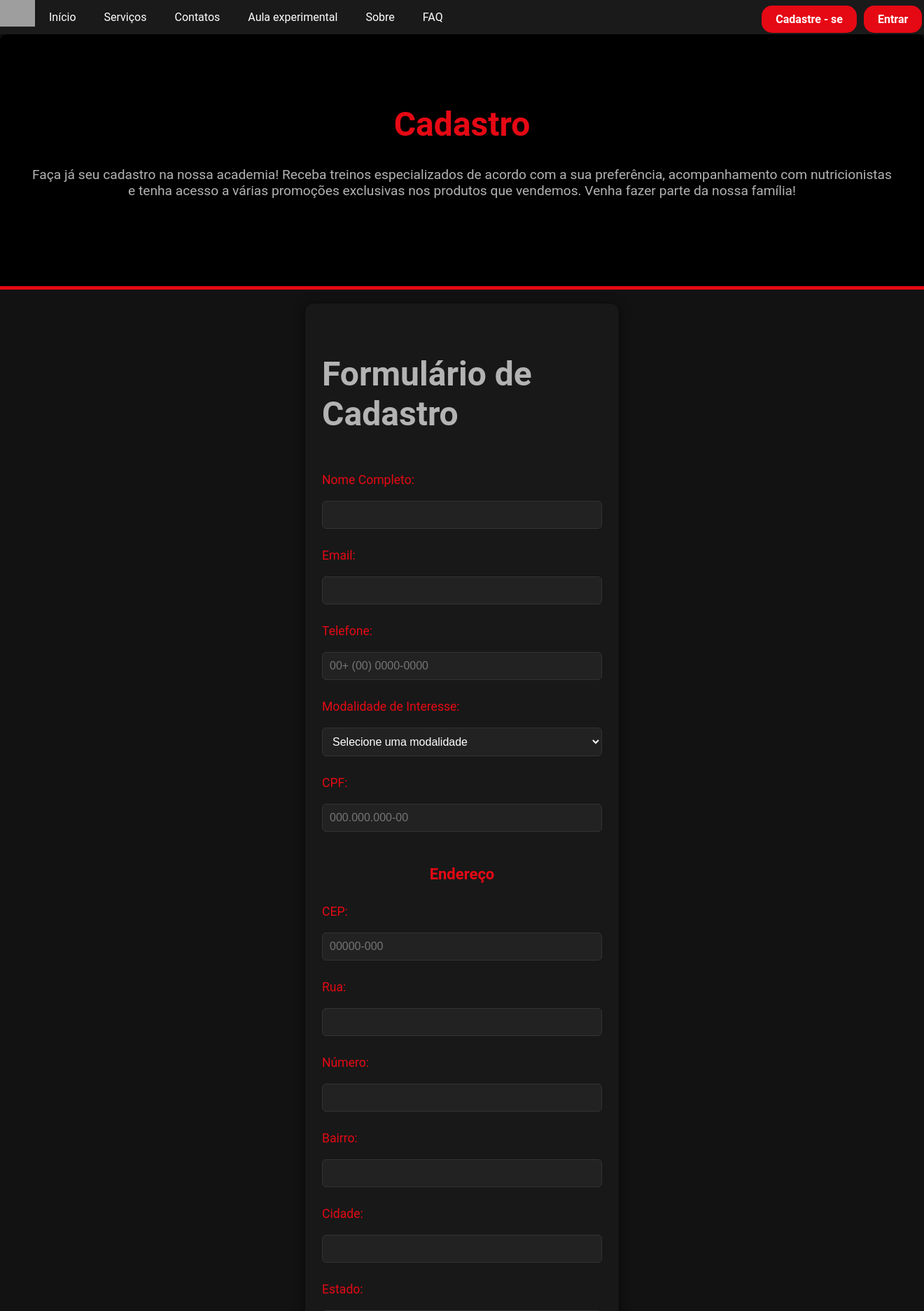
After one commit to Igor-Moraes/Projeto-Academia-Fitness, a PHP site: page /php/cadastro.php in a window 1320 px wide. The commit adds this page. Shown: the top 1874 px of the page at 70% size. Run offline with PHP 8.4, Linux system fonts and the light colour scheme; grey boxes are pictures that could not be loaded.

Commit message:
Add files via upload

```diff
--- a/php/admin.php
+++ b/php/admin.php
@@ -33,7 +33,7 @@ require 'security.php';
         <ul>
             <li><img src="images/rodrigo.jpg" alt="Foto do Usuário " id="usuario"></li> <!--Logo da empresa no menu-->
             <!--Links do menu-->
-			<li><h2>Rodigo Pereira Silva</h2></li>
+			<li><h2>Bem vindo! Rodrigo Pereira Silva</h2></li>
             <a href="logout.php" id="btn-entrar" style="margin-top: 18px; font-family: 'Roboto', sans-serif; font-size: 18px;">Sair</a>
         </ul>
 
--- /dev/null
+++ b/php/cadastro.php
@@ -0,0 +1,183 @@
+<!DOCTYPE html>
+<html lang="pt-br">
+<head>
+ <link rel="icon" type="image/png" sizes="16x16" href="favicon-16x16.png">
+    <link rel="icon" type="image/png" sizes="32x32" href="favicon-32x32.png">
+    <link rel="icon" type="image/png" sizes="48x48" href="favicon-48x48.png">
+    <link rel="icon" type="image/png" sizes="64x64" href="favicon-64x64.png">
+    <link rel="apple-touch-icon" sizes="180x180" href="favicon-180x180.png">
+    <link rel="icon" type="image/png" sizes="512x512" href="favicon-512x512.png">
+    <link rel="icon" href="favicon.ico">
+    <link href="../mobile.css" rel="stylesheet">
+    <link rel="stylesheet" href="css/cadastro.css">
+    <script src="js/cadastro.js" defer></script>
+    <script src="../app.js" defer></script>
+    <meta charset="UTF-8">
+    <meta name="viewport" content="width=device-width, initial-scale=1.0">
+    <title>Entrar</title>
+</head>
+<body>
+
+<nav class="menu-desktop">
+        <ul>
+            <li><img src="images/logo.png" alt="Logo da empresa, um desenho de bíceps com fundo vermelho em círculo"></li> <!--Logo da empresa no menu-->
+            <!--Links do menu-->
+            <li> <a href="..\index.html">Início</a> </li>
+            <li>
+                <a href="#Serviços">Serviços</a>
+                <ul>
+                    <li> <a href="..\produtos.html">Produtos</a> </li>
+                    <li> <a href="..\musc.html">Musculação</a> </li>
+                    <li> <a href="..\cross.html">Cross fit</a> </li>
+                    <li> <a href="..\yoga.html">Yoga</a> </li>
+                    <li><a href="..\nutrição.html">Nutrição</a></li>
+                </ul>
+            </li>
+            <li>
+                <a href="..\contato.html">Contatos</a>
+            </li>
+            <li>
+                <a href="..\experimental.html">Aula experimental</a>
+            </li>
+            <li> <a href="..\sobre.html">Sobre</a></li>
+            <li> <a href="..\faq.html">FAQ</a></li>
+              <div id="buttons">
+                <a href="cadastro.php" id="btn-entrar">Cadastre - se</a>
+                <a href="login.php" id="btn-entrar">Entrar</a>
+            </div>
+        </ul>
+
+    </nav>
+
+            <div class="mobile">
+                <img src="images/logo.png" alt="Logo da empresa, um desenho de bíceps com fundo vermelho em círculo" id="logo-mobile"> <!--Logo da empresa no menu-->
+
+                           <div class="btn-abrir-menu" id="btn-menu">
+                    <img src="images/list.svg" alt="Icone de lista"> <!--btn-menu-->
+                </div>
+            </div>
+            <div class="menu-mobile" id="menu-mobile">
+                <div class="btn-fechar">
+                    <img src="images/x-lg.svg" alt="Fechar menu">
+                        <div id="buttons">
+                         <a href="cadastro.php" id="btn-entrar">Cadastre - se</a>
+                         <a href="login.php" id="btn-entrar">Entrar</a>
+                    </div>
+
+                </div> <!--btn-fechar-->
+
+                <nav>
+        <ul>
+            <!--Links do menu-->
+            <li> <a href="..\index.html">Início</a> </li>
+            <li>
+                <a href="#Serviços">Serviços</a>
+                <ul>
+                    <li> <a href="..\produtos.html">Produtos</a> </li>
+                    <li> <a href="..\musc.html">Musculação</a> </li>
+                    <li> <a href="..\cross.html">Cross fit</a> </li>
+                    <li> <a href="..\yoga.html">Yoga</a> </li>
+                    <li><a href="..\nutrição.html">Nutrição</a></li>
+                </ul>
+            </li>
+            <li>
+                <a href="..\contato.html">Contatos</a>
+            </li>
+            <li>
+                <a href="..\experimental.html">Aula experimental</a>
+            </li>
+            <li> <a href="..\sobre.html">Sobre</a></li>
+            <li> <a href="..\faq.html">FAQ</a></li>
+        </ul>
+                </nav>
+
+            </div> <!--menu-mobile-->
+
+            <div class="overlay-menu" >
+
+            </div>
+    <!--Menu interativo-->
+        <header>
+            <h1>Cadastro</h1>
+             <p>Faça já seu cadastro na nossa academia! Receba treinos especializados de acordo com a sua preferência, acompanhamento com nutricionistas e tenha acesso a várias promoções exclusivas nos produtos que vendemos. Venha fazer parte da nossa família! </p>
+
+        </header>
+
+
+        <main>
+        <div class="form-container">
+            <form onsubmit="cadastroForm(event)">
+                <h2>Formulário de Cadastro</h2>
+                <label for="nome">Nome Completo:</label>
+                <input type="text" id="nome" name="nome" required>
+                <label for="email">Email:</label>
+                <input type="email" id="email" name="email" required>
+                <label for="telefone">Telefone:</label>
+                <input type="tel" id="telefone" name="telefone" required placeholder="00+ (00) 0000-0000">
+                <label for="modalidade">Modalidade de Interesse:</label>
+                <select id="modalidade" name="modalidade" required>
+                    <option value="">Selecione uma modalidade</option>
+                    <option value="musculacao">Musculação</option>
+                    <option value="crossfit">Cross Fit</option>
+                    <option value="yoga">Yoga</option>
+                    <option value="nutricionista">Nutricionista</option>
+                </select>
+                <label for="cpf">CPF:</label>
+                <input type="text" id="cpf" name="cpf" required pattern="\d{3}\.\d{3}\.\d{3}-\d{2}"
+                    title="Formato: 000.000.000-00" placeholder="000.000.000-00">
+
+                    <h3 class="titulo-endereco">Endereço</h3>
+
+                <label for="cep">CEP:</label>
+                <input type="text" id="cep" placeholder="00000-000">
+
+                <label for="rua">Rua:</label>
+                <input type="text" id="rua">
+
+                <label for="numero">Número:</label>
+                <input type="number" id="numero">
+
+                <label for="bairro">Bairro:</label>
+                <input type="text" id="bairro">
+
+                <label for="cidade">Cidade:</label>
+                <input type="text" id="cidade">
+
+                <label for="estado">Estado:</label>
+                <input type="text" id="estado">
+
+                <label for="complemento">Complemento:</label>
+                <input type="text" id="complemento">
+                <label for="genero">Gênero:</label>
+                <select id="genero" name="genero" required>
+                    <option value="">Selecione um gênero</option>
+                    <option value="masculino">Masculino</option>
+                    <option value="feminino">Feminino</option>
+                    <option value="outro">Outro</option>
+                </select>
+                <label for="foto">Foto (Opcional):</label>
+                <input type="file" id="foto" name="foto" accept="image/*">
+                <label for="data_nascimento">Data de Nascimento:</label>
+                <input type="date" id="data_nascimento" name="data_nascimento" required>
+                <label for="senha">Senha:</label>
+                <input type="password" id="senha" name="senha" required>
+                <label for="confirmar_senha">Confirmar Senha:</label>
+                <input type="password" id="confirmar_senha" name="confirmar_senha" required>
+                <button type="submit" id="cadastro">Cadastrar</button>
+
+            </form>
+            <div id="resultado" class="caixa-resultado" style="display:none;"></div>
+        </div>
+        <div id="mensagem"><!-- Mensagem de sucesso ou erro será exibida aqui -->
+
+
+
+        </div>
+
+    </main>
+
+
+
+
+</body>
+</html>
--- a/php/conecta.php
+++ b/php/conecta.php
@@ -1,6 +1,6 @@
 <?php
 $host = 'localhost';
-$db   = 'sistema_empresa';
+$db   = 'sistemas_academia';
 $port = '3306';
 $user = 'root';
 $pass = "";
--- /dev/null
+++ b/php/css/cadastro.css
@@ -0,0 +1,285 @@
+/* Layout lado a lado */
+.form-container {
+  display: flex;
+  flex-direction: row;
+  justify-content: center;
+  align-items: flex-start;
+  gap: 40px;
+}
+
+.caixa-resultado {
+  min-width: 320px;
+  max-width: 400px;
+  background: #232323;
+  color: #fff;
+  border-radius: 12px;
+  box-shadow: 0 2px 16px #0008;
+  padding: 32px 24px;
+  margin-top: 0;
+  font-size: 1.1rem;
+  display: flex;
+  flex-direction: column;
+  gap: 12px;
+}
+
+.caixa-resultado #fechar {
+  align-self: flex-end;
+  cursor: pointer;
+  color: #E50914;
+  font-weight: bold;
+  font-size: 1.3rem;
+  margin-bottom: 8px;
+}
+
+body {
+  /* Estilos globais, do corpo todo do site */
+  font-family: 'Roboto', sans-serif;
+  background-color: #0c0c0c;
+  color: #FFFFFF;
+  margin: 0;
+}
+
+header {
+  /* Estilos do cabeçalho */
+  background-color: #000000;
+  padding: 20px;
+  text-align: center;
+  height: 40vh;
+  border-bottom : 5px solid #E50914;
+  border-radius: 10px 10px 0 0;
+
+}
+
+header h1 {
+    display: flex;
+    justify-content: center;
+    color: #E50914;
+    margin-top: 10vh;
+    font-size: 3rem;
+}
+
+header p {
+    display: flex;
+    justify-content: center;
+    color: #B3B3B3;
+    font-size: 1.2rem;
+     margin: 20px;
+}
+
+
+
+nav ul {
+  /* Estilos do menu de navegação */
+  background-color: #1a1a1a;
+  text-decoration: none;
+  list-style: none;
+  /* Remove os marcadores da lista */
+  margin: 0;
+  /* Remove a margem padrão */
+  padding: 0;
+  /* Remove o padding padrão */
+  display: flex;
+  align-items: flex-start;
+  /* Alinha os itens no início */
+  position: relative;
+  /* Necessário para o posicionamento absoluto do submenu */
+}
+
+nav li {
+  position: relative;
+}
+
+nav>ul>li {
+  /* Estilos dos itens principais do menu */
+  margin: 0;
+}
+
+nav a {
+  /* Estilos dos links do menu */
+  display: block;
+  /* Faz o link ocupar todo o espaço do item da lista */
+  padding: 15px 20px;
+  /* Espaçamento interno dos links, os "15px" preenchem acima e abaixo, e o "20px" preenche nas laterais */
+  text-decoration: none;
+  color: #FFFFFF;
+  transition: 0.3s;
+  border-radius: 20px;
+  cursor: pointer;
+}
+
+nav a:hover {
+  background-color: #E50914;
+  box-shadow: 2px 6px red;
+  /* Sombra do botão ao passar o mouse */
+}
+
+/* Estilo do submenu */
+nav ul ul {
+  display: none;
+  position: absolute;
+  top: 100%;
+  left: 0;
+  background: #333;
+  min-width: 180px;
+  flex-direction: column;
+  z-index: 1000;
+  /* Garante que o submenu fique acima de outros elementos */
+  width: 180px;
+  border-radius: 20px;
+}
+
+nav ul ul li {
+  width: 100%;
+}
+
+nav ul ul a {
+  padding: 12px 15px;
+}
+
+nav li:hover>ul {
+  display: block;
+}
+
+nav li:focus-within>ul {
+  /* Permite que o submenu seja acessível via teclado */
+  display: block;
+}
+
+nav img {
+  width: 50px;
+  height: auto;
+
+}
+
+form {
+  display: flex;
+  flex-direction: column;
+  align-items: center;
+  gap: 16px;
+  max-width: 400px;
+  margin: 0 auto;
+  background: #181818;
+  padding: 32px 24px;
+  border-radius: 12px;
+  box-shadow: 0 2px 16px #0008;
+}
+
+form h2 {
+  color: #B3B3B3;
+  font-size: 3rem;
+}
+
+main {
+  padding: 20px;
+  background: #121212;
+  min-height: 100vh;
+}
+
+form {
+  width: 200vh;
+
+
+}
+
+form label {
+  color: #E50914;
+  font-size: 1.1rem;
+  margin-bottom: 4px;
+  align-self: flex-start;
+}
+
+form input,
+form select {
+  font-size: 1rem;
+  width: 100%;
+  padding: 10px;
+  margin-bottom: 12px;
+  border-radius: 6px;
+  border: 1px solid #333;
+  background: #222;
+  color: #fff;
+  box-sizing: border-box;
+}
+
+form button {
+  width: 100%;
+  padding: 12px;
+  background: #E50914;
+  color: #fff;
+  border: none;
+  border-radius: 6px;
+  font-size: 1.1rem;
+  cursor: pointer;
+  margin-top: 12px;
+  transition: background 0.2s;
+}
+
+form button:hover {
+  background: #b0060f;
+}
+
+.titulo-endereco{
+    color: #E50914;
+    margin-top: 20px;
+    margin-bottom: 15px;
+    font-size: 22px;
+}
+
+
+.exp-footer {
+  background: linear-gradient(#E50914, #6e0000);
+  padding: 20px;
+  display: flex;
+  flex-direction: column;
+  align-items: center;
+  justify-content: center;
+  height: 30vh;
+  margin: 30px 0 0 0;
+}
+
+.exp-footer h2 {
+  font-size: 2rem;
+  margin: 0 0 10px 0;
+  color: #fff;
+  font-family: 'Bebas Neue', sans-serif;
+}
+
+.exp_footer {
+  background-color: #444040;
+  color: #ffffff;
+  padding: 10px 40px;
+  text-decoration: none;
+  font-size: 1.5rem;
+  border-radius: 5px;
+  font-weight: bold;
+  transition: background-color 0.3s, color 0.3s ease, transform 0.3s;
+  margin: 10px;
+}
+
+.exp_footer:hover {
+  background-color: #000000;
+  color: #c40808;
+  transform: scale(1.05);
+}
+
+@media screen and (max-width: 1020px) {
+  /* Estilos para telas menores que 1020px */
+  header h1 {
+    font-size: 3rem;
+  }
+
+  header h2 {
+    font-size: 1.5rem;
+  }
+
+  header p {
+    font-size: 1.2rem;
+   }
+
+   header {
+    height: 60vh;
+   }
+
+
+
+  }
--- a/php/processa_login.php
+++ b/php/processa_login.php
@@ -16,7 +16,7 @@ require 'conecta.php';
 	//if ($usuario && password_verify($senha, $usuario['senha'])) {
     if ($usuario && $senha == $usuario['senha']) {
         // Login com sucesso
-        $_SESSION['usuario_id']   = $usuario['id'];
+        $_SESSION['usuario_id']   = $usuario['usuario_id'];
         $_SESSION['usuario_nome'] = $usuario['nome'];
 
         header("Location: admin.php");
```
Also changed, not shown: php/css/login.css (+3 -38 lines), php/js/cadastro.js (added, +87 -0 lines), php/login.php (+11 -14 lines).
